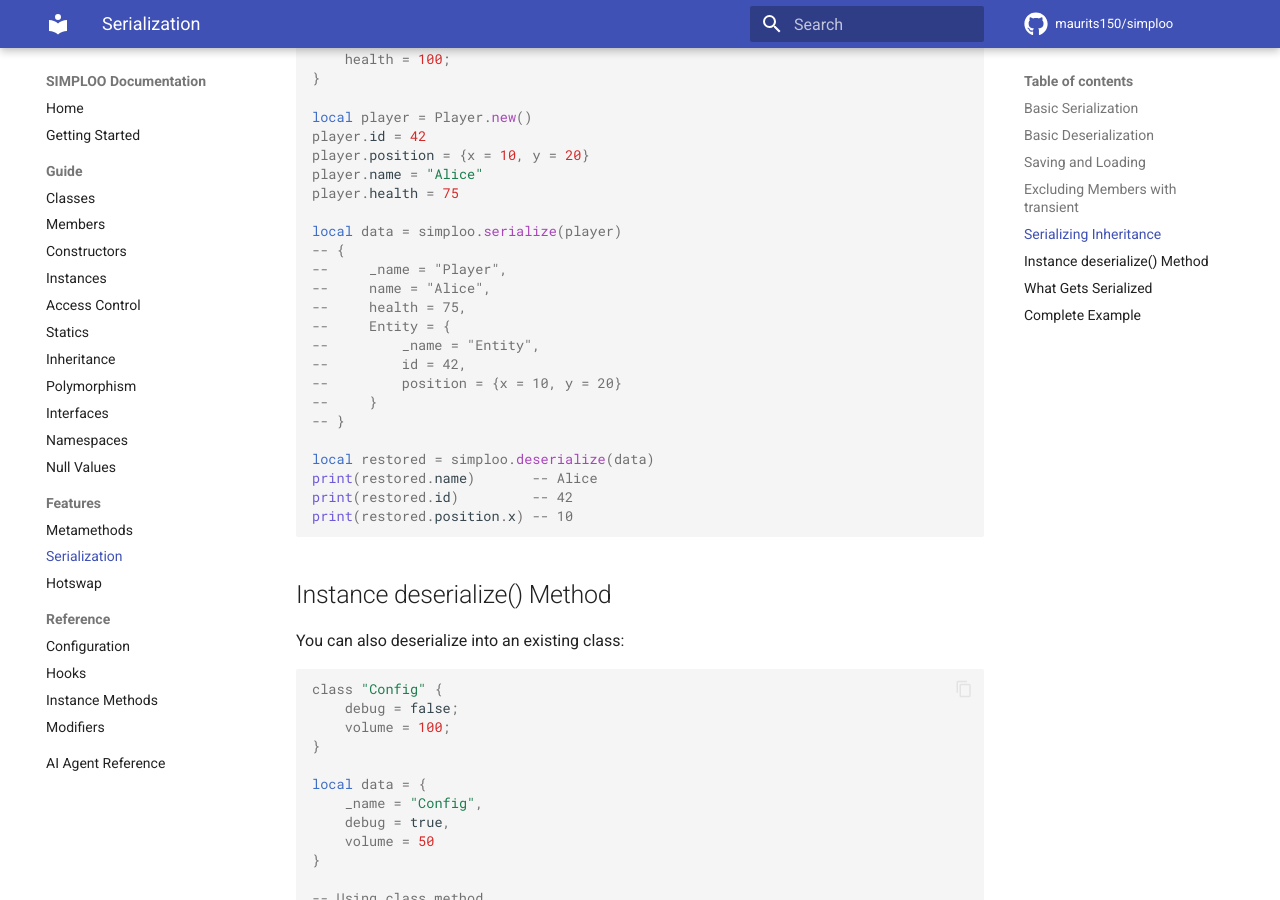
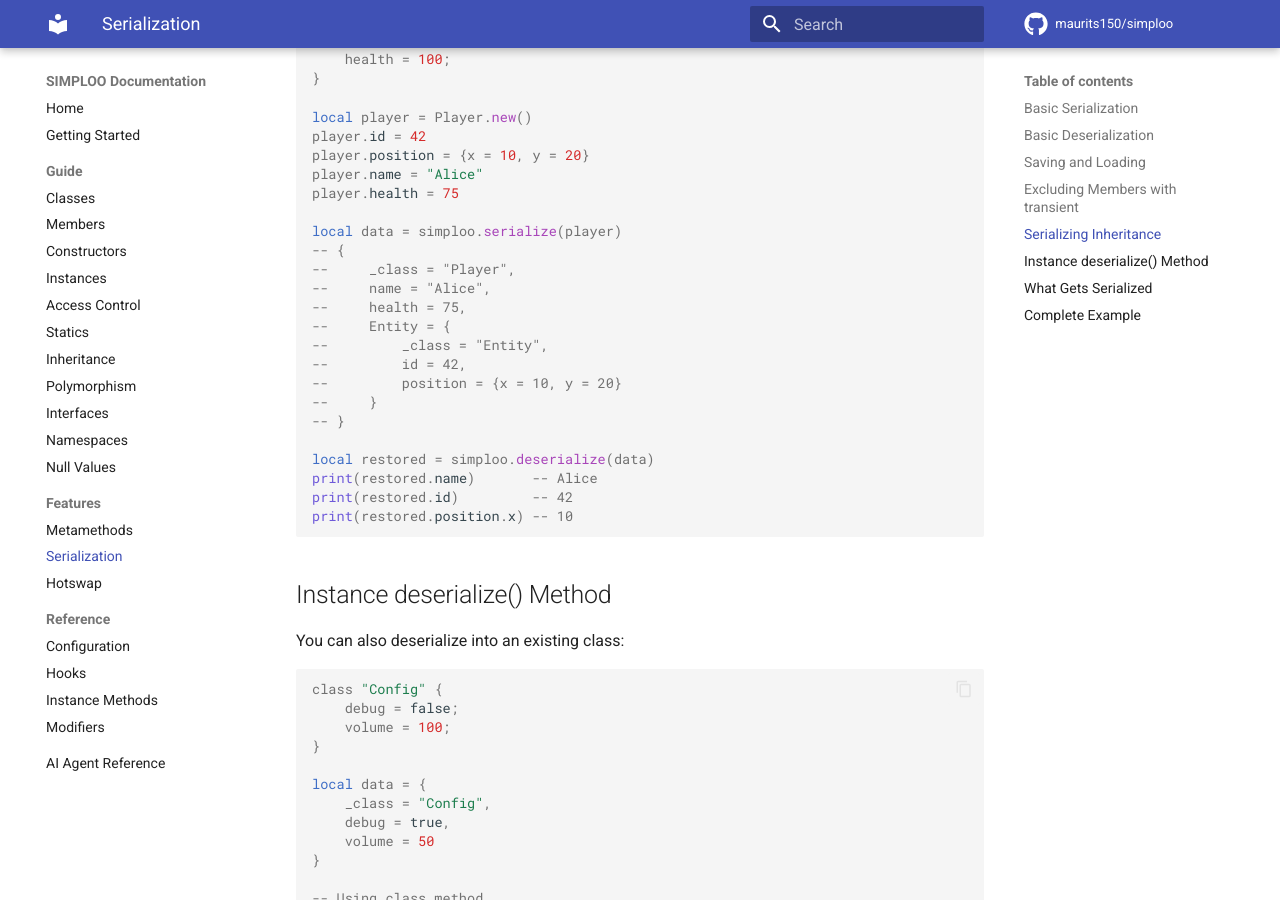
Before and after one commit to maurits150/simploo, an MkDocs documentation site: the page built from docs/features/serialization.md, in a window 1280 px wide and 900 px high, scrolled down 2342 px. Built offline with MkDocs 1.6.1 and Material for MkDocs 9.7.7, drawn with Linux system fonts in a browser that asks for light colours; comment, search, counter and statistics services are not loaded; some of the changed text lies outside the part shown.

Commit message:
Rename _name to _class in serialization output

```diff
--- a/docs/features/serialization.md
+++ b/docs/features/serialization.md
@@ -22,7 +22,7 @@ local data = simploo.serialize(player)
 
 -- data is now a plain Lua table:
 -- {
---     _name = "Player",
+--     _class = "Player",
 --     name = "Alice",
 --     level = 10,
 --     score = 5000
@@ -135,11 +135,11 @@ player.health = 75
 
 local data = simploo.serialize(player)
 -- {
---     _name = "Player",
+--     _class = "Player",
 --     name = "Alice",
 --     health = 75,
 --     Entity = {
---         _name = "Entity",
+--         _class = "Entity",
 --         id = 42,
 --         position = {x = 10, y = 20}
 --     }
@@ -162,7 +162,7 @@ class "Config" {
 }
 
 local data = {
-    _name = "Config",
+    _class = "Config",
     debug = true,
     volume = 50
 }
```
Also changed, not shown: docs/reference/ai-agent.md (+2 -2 lines), 2 other files.
